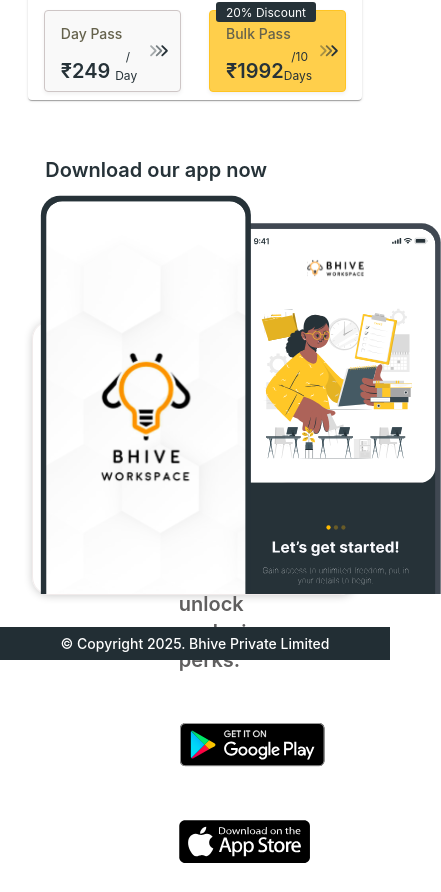
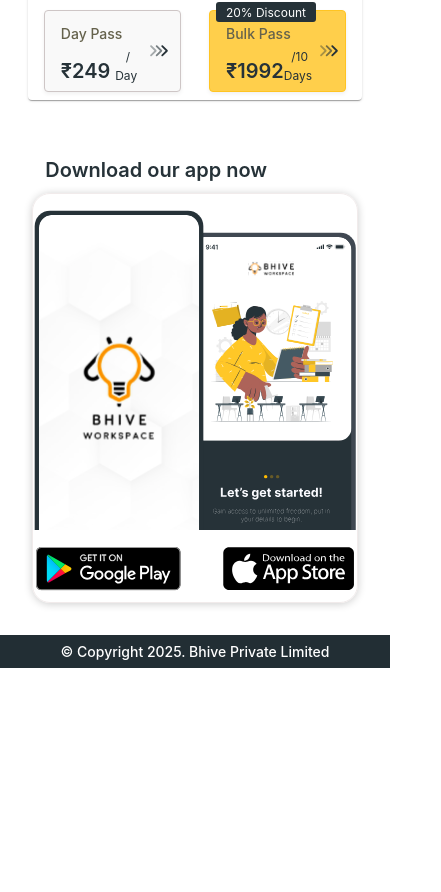
Before and after one commit to parthvishwa/bhive-frontend, a React (Vite) app: page / in a window 390 px wide. Shown: the part 3653-4545 px from the top of the page, 441 px wide, since content can reach past the window. After the commit the page ends 4321 px from the top, so only its background shows below. Built offline with nearby package versions, Linux system fonts and the light colour scheme.

Commit message:
feat(download-app): corrects mobile handling

```diff
--- a/src/common-components/downloadApp.css
+++ b/src/common-components/downloadApp.css
@@ -1,4 +1,4 @@
-.download-app{
+.download-app {
   --imgHeight: 25rem;
   --innerBoxHeight: 17rem;
 }
@@ -9,44 +9,70 @@
 }
 
 .download-app-content {
-  position:relative;
   display: flex;
-  flex-direction: column;
+  border: 1px solid rgba(238, 231, 231, 0.8);
+  box-shadow: 0px 1px 8px rgba(0, 0, 0, 0.2);
   border-radius: 18px;
   margin-bottom: 2rem;
 }
 
+.app-image-container {
+  position: relative;
+  left: 2.5%;
+}
+
 .app-image {
-  height: var(--imgHeight);
   position: absolute;
-  left: 2.5%;
   bottom: 0;
 }
 
 .download-app-inner {
-  /* width: 100%; */
-  height: var(--innerBoxHeight);
-  border: 1px solid rgba(238, 231, 231, 0.8);
-  box-shadow: 0px 1px 8px rgba(0, 0, 0, 0.2);
-  border-radius: 18px;
-}
-
-.download-app-inner-text{
+  display: flex;
+  flex-direction: column;
   padding: 5% 1.5rem 1.5rem 45%;
 }
 
-.download-app-stores > img{
-  margin-top: 3rem;
-  margin-right: 1.5rem;
+.download-app-inner-text {
+  padding: 1.5rem 0 5% 0;
+}
+
+.download-app-stores {
+  width: 25rem;
+  display: flex;
+  gap: 5%;
+  img {
+    margin: 3.5% 0;
+  }
 }
 
 @media only screen and (max-width: 1150px) {
-  .download-app-inner{
-    /* display: none; */
+  .download-title {
+    margin-bottom: 3%;
   }
-  .app-image{
-    /* position: relative; */
-    /* bottom: 0; */
 
+  .download-app-content {
+    flex-direction: column;
+    align-items: center;
+  }
+
+  .app-image-container {
+    left: 0;
+    margin-top: 5%;
+  }
+
+  .download-app-inner {
+    padding: 0;
+    div {
+      width: 20rem;
+      justify-content: space-between;
+    }
+  }
+
+  .download-app-inner-text {
+    display: none;
+  }
+
+  .app-image {
+    position: relative;
   }
 }
--- a/src/common-components/downloadApp.tsx
+++ b/src/common-components/downloadApp.tsx
@@ -14,20 +14,19 @@
         </Typography>
       </div>
       <div className="download-app-content">
-        <div className="app-image">
-          <img src={downloadApp} />
+        <div className="app-image-container">
+          <img className="app-image" src={downloadApp} height={itrTextWidthMobile? '320': '400'} alt="downloadApp" />
         </div>
         <div className="download-app-inner">
           <div className="download-app-inner-text">
-              <Typography variant="h4" color="#605F5F">
-                Boost your productivity with the BHIVE Workspace app. Elevate
-                your workspace, collaborate efficiently, and unlock exclusive
-                perks.
-              </Typography>
-            <div className="download-app-stores">
-              <img src={googlePLay} alt="google-play" />
-              <img src={appStore} alt="app-store" />
-            </div>
+            <Typography variant="h4" color="#605F5F">
+              Boost your productivity with the BHIVE Workspace app. Elevate your
+              workspace, collaborate efficiently, and unlock exclusive perks.
+            </Typography>
+          </div>
+          <div className="download-app-stores">
+            <img src={googlePLay} alt="google-play" />
+            <img src={appStore} alt="app-store" />
           </div>
         </div>
       </div>
```
